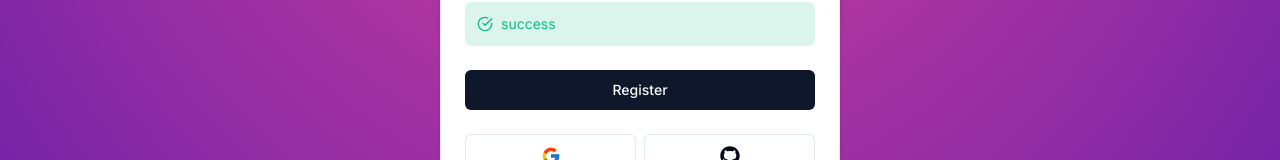
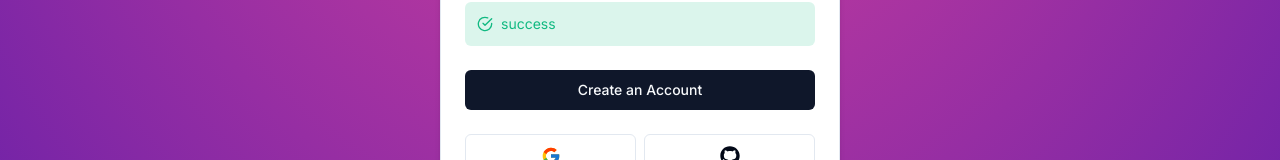
Before and after one commit to srikar298c/Authentication, a Next.js app in the folder level-6/: page /auth/register in a window 1280 px wide. Shown: the part 492-652 px from the top of the page. Built offline with nearby package versions, Linux system fonts and the light colour scheme.

Commit message:
server action for register

```diff
--- a/level-6/components/auth/register-form.tsx
+++ b/level-6/components/auth/register-form.tsx
@@ -111,7 +111,7 @@ export default function RegisterForm() {
           className='w-full'
           type='submit'
 
-          >Register</Button>
+          >Create an Account</Button>
       </form>
       </Form>
     </CardWrapper>
```
Also changed, not shown: level-6/actons/register.ts (added, +17 -0 lines).
